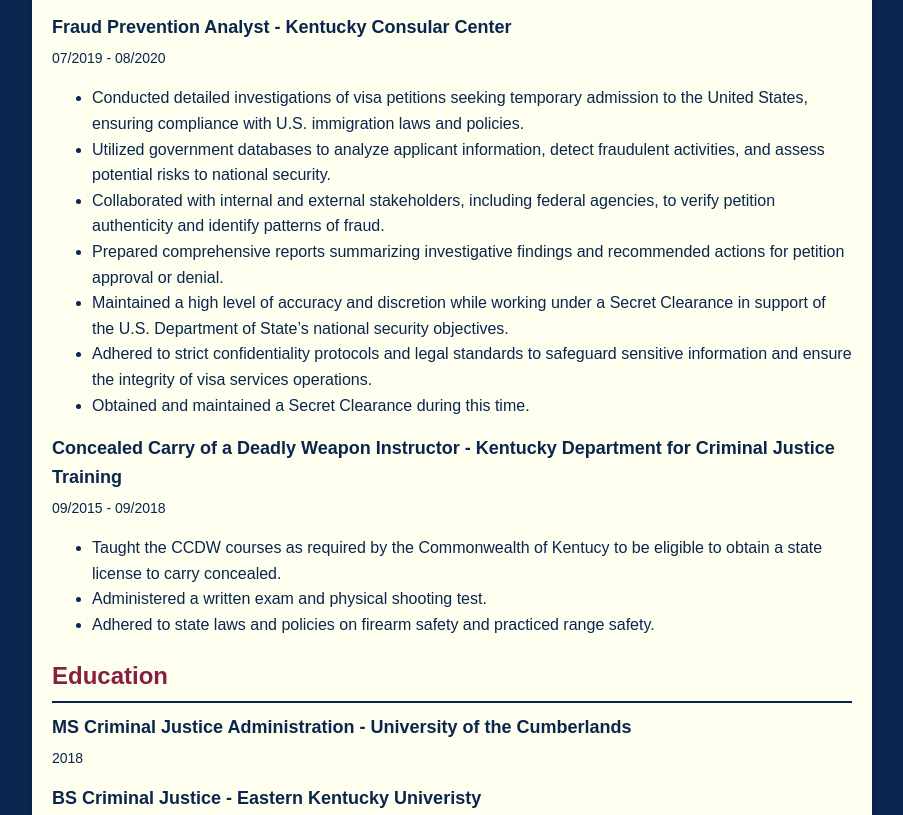
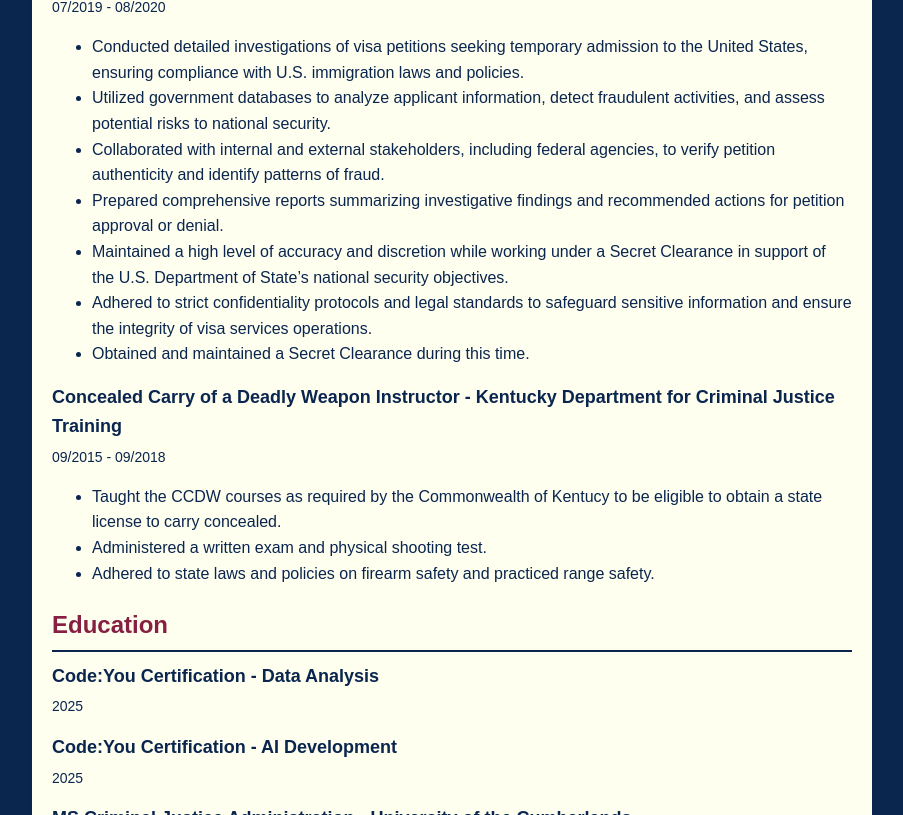
Before and after one commit to LambAE92/LambAE92.github.io, a plain HTML site: page index.html in a window 1280 px wide. Shown: the part 1985-2800 px from the top of the page, without its empty margins (188-1091 px from the left). Drawn offline with Linux system fonts and the light colour scheme.

Commit message:
Update Resume:2025-06-11

```diff
--- a/index.html
+++ b/index.html
@@ -100,9 +100,7 @@
             <section class="section">
                 <h2>Summary</h2>
                 <p>
-                    Experienced professional with a strong foundation in Higher Education, specializing in Online Learning, Instructional Design & Technology, Data Analysis, and Administration. Recognized for developing and implementing innovative educational programs that enhance learning experiences and outcomes. Passionate about leveraging technology to create engaging and effective instructional content.
-                    <br>
-                    Currently pursuing the CAPM certification through PMI, aspiring to transition into project management to drive efficiency and innovation in educational and organizational initiatives.
+                    Experienced professional with a strong foundation in Higher Education, specializing in Online Learning, Instructional Design & Technology, Data Analysis, Project Management and Administration. Recognized for developing and implementing innovative educational programs that enhance learning experiences and outcomes. Passionate about leveraging technology to create engaging and effective instructional content.
                     <br>
                     In addition to my current expertise, I am also an aspiring developer with a keen interest in AI development. My goal is to integrate these cutting-edge technologies into transformative solutions that drive innovation across various sectors. With a forward-thinking mindset and a commitment to continuous learning, I am dedicated to making a significant impact through my endeavors.
                 </p>
@@ -194,6 +192,14 @@
             </section>
             <section class="section">
                 <h2>Education</h2>
+                <div class="item">
+                    <h3>Code:You Certification - Data Analysis</h3>
+                    <p>2025</p>
+                </div>
+                <div class="item">
+                    <h3>Code:You Certification - AI Development</h3>
+                    <p>2025</p>
+                </div>
                 <div class="item">
                     <h3>MS Criminal Justice Administration - University of the Cumberlands</h3>
                     <p>2018</p>
@@ -293,6 +299,7 @@
                 <h2>Projects</h2>
                 <div class="item">
                     <a href="https://github.com/LambAE92">Github Profile</a>
+                    <a href="https://www.linkedin.com/in/alex-lamb-mja/details/projects/">Linkedin Profile - Projects</a>
                 </div>
                 <section class="footer">
                     <p> References available upon request</p>
```
